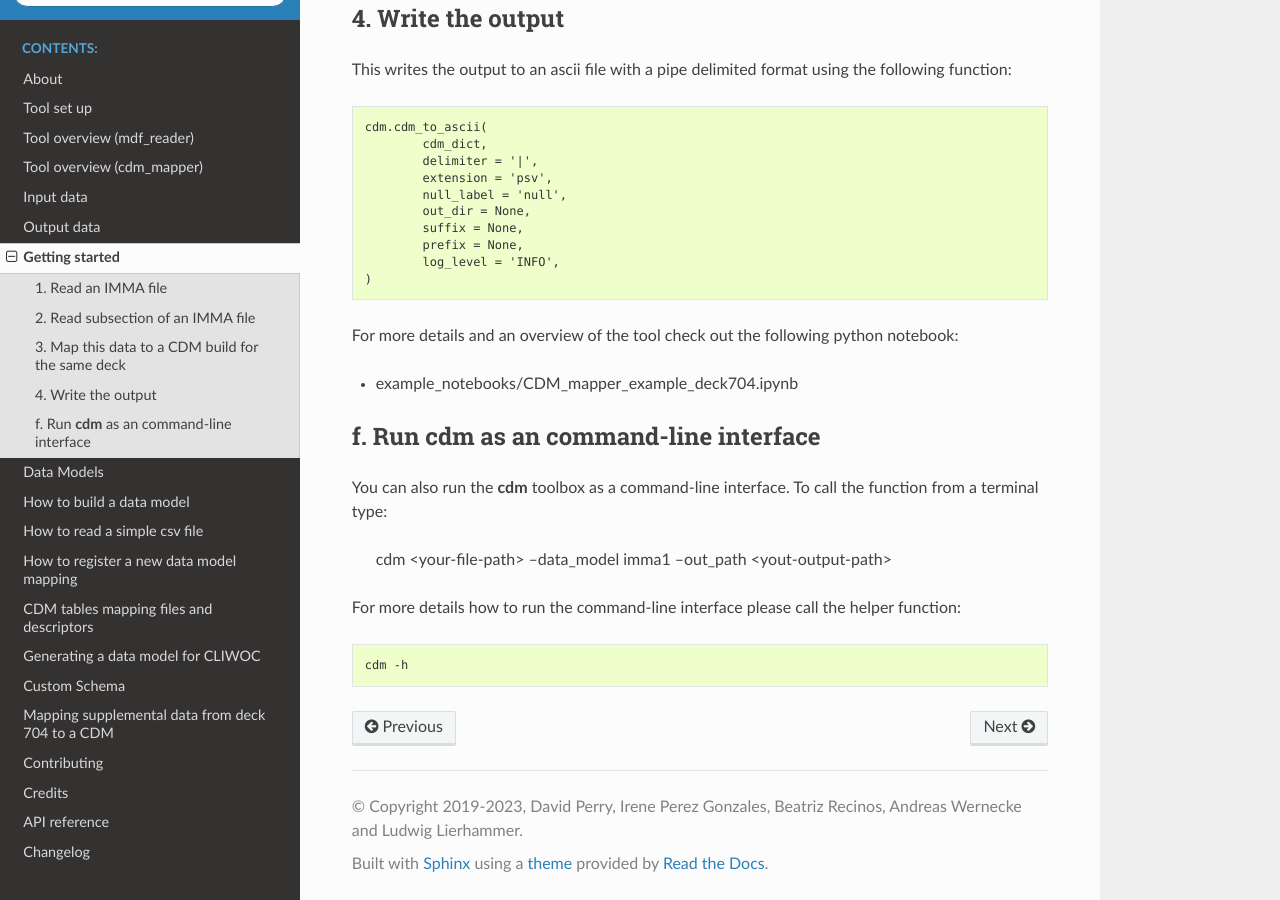
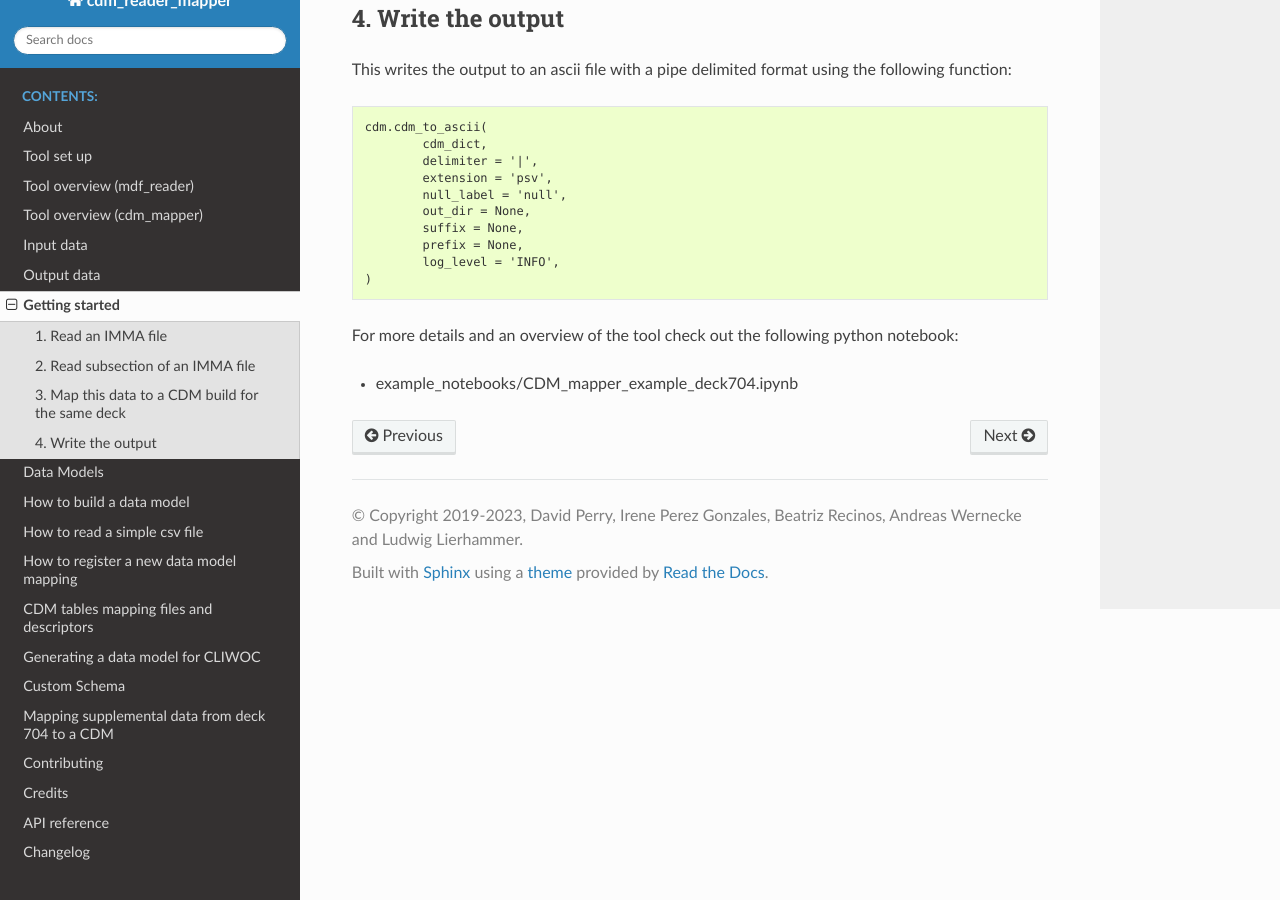
Before and after one commit to glamod/cdm_reader_mapper, a Sphinx documentation site: the page built from docs/getting-started.rst, in a window 1280 px wide and 900 px high, scrolled down 1027 px. Built offline with Sphinx 7.4.7 and the Read the Docs theme 2.0.0, drawn with Linux system fonts in a browser that asks for light colours; the version number could not be read and is left out.

Commit message:
no command-line interface

```diff
--- a/docs/getting-started.rst
+++ b/docs/getting-started.rst
@@ -74,16 +74,3 @@ This writes the output to an ascii file with a pipe delimited format using the f
 For more details and an overview of the tool check out the following python notebook:
 
 - example_notebooks/CDM_mapper_example_deck704.ipynb
-
-f. Run **cdm** as an command-line interface
-~~~~~~~~~~~~~~~~~~~~~~~~~~~~~~~~~~~~~~~~~~~~~~~~~~
-
-You can also run the **cdm** toolbox as a command-line interface. To call the function from a terminal type:
-
-   cdm <your-file-path> --data_model imma1 --out_path <yout-output-path>
-
-For more details how to run the command-line interface please call the helper function:
-
-.. code-block:: console
-
-   cdm -h
```
